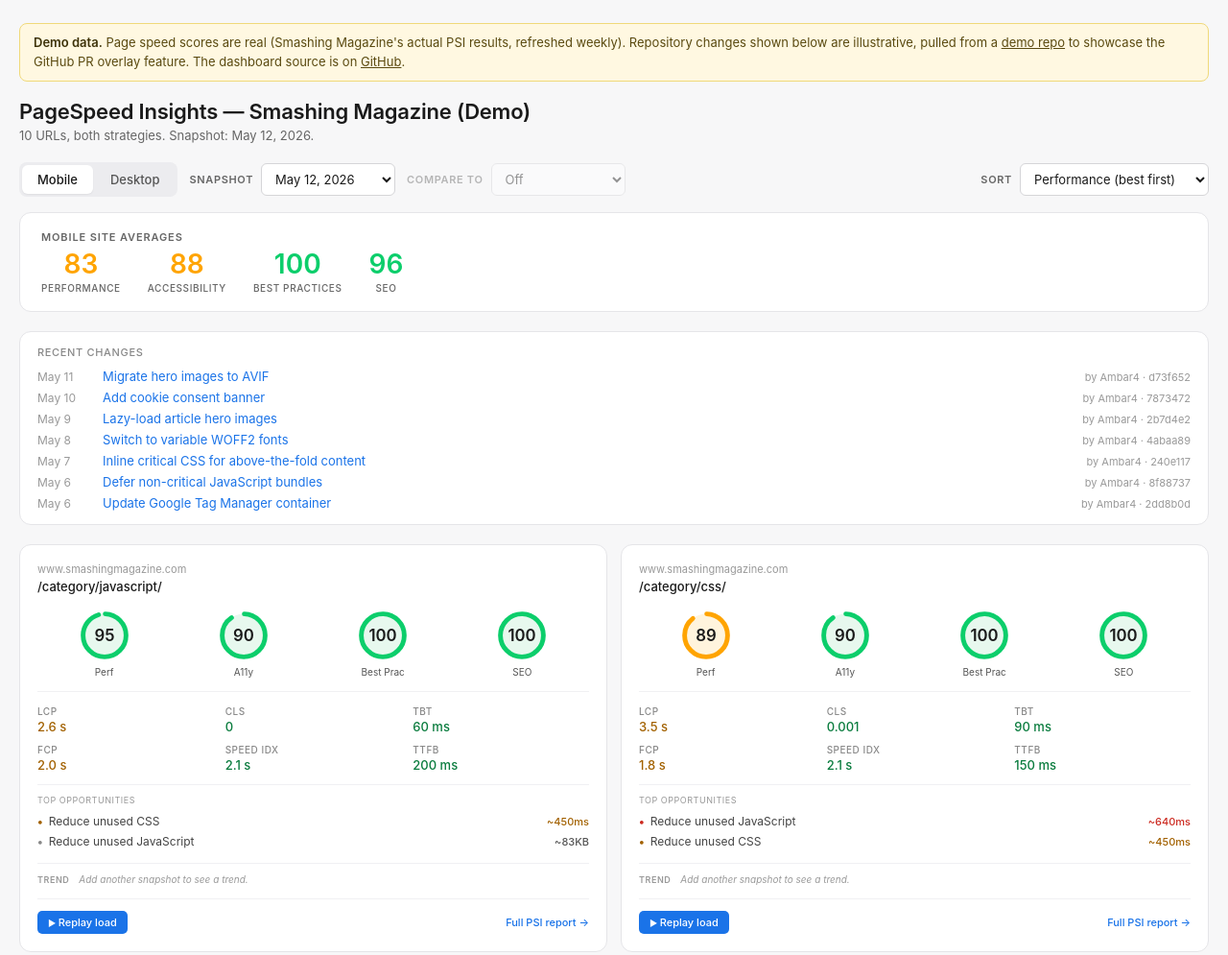
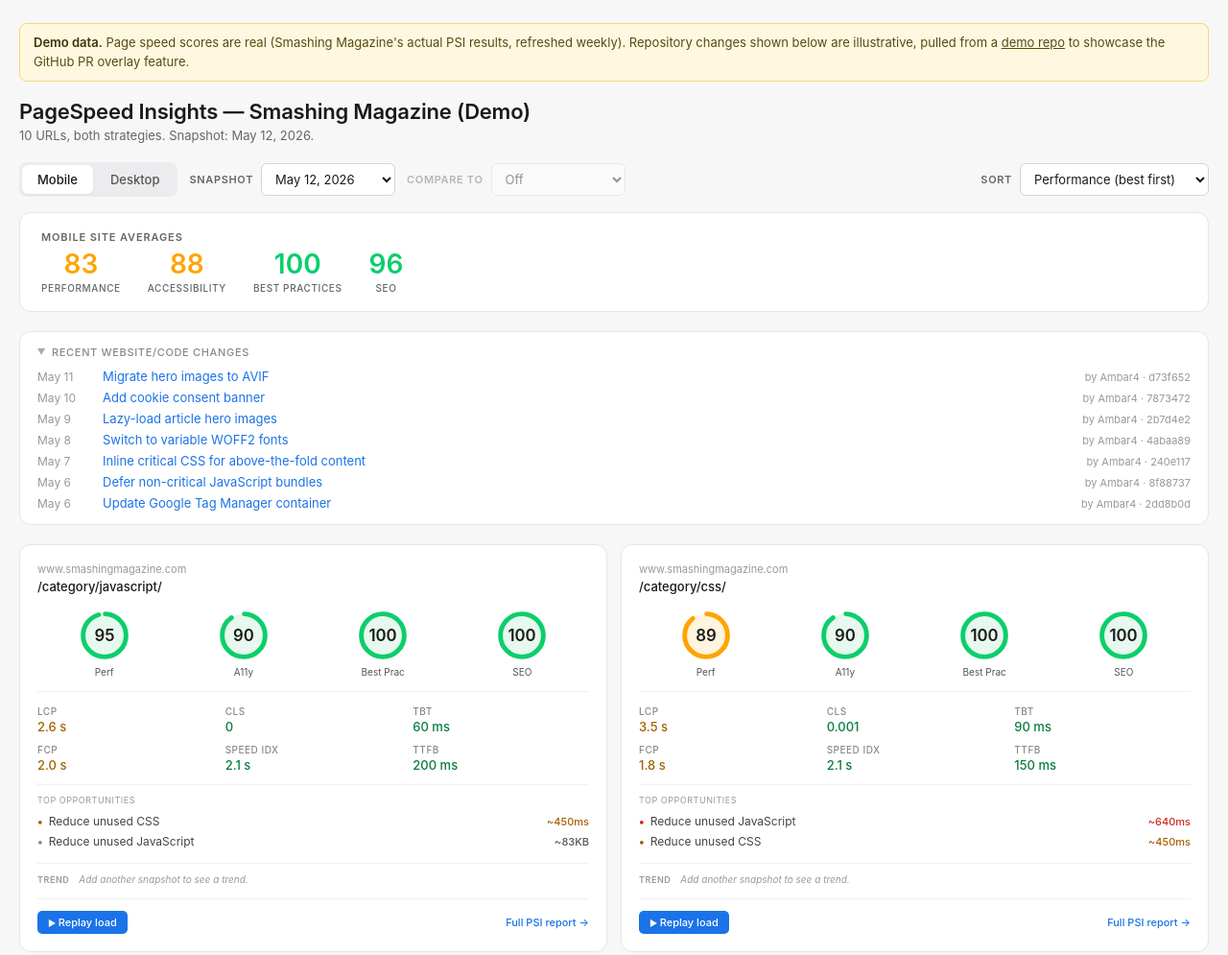
Before and after one commit to Ambar4/psi-dashboard-demo, a website: page template/index.html in a window 1280 px wide. Shown: the top 995 px of the page at 96% size. Drawn offline with Linux system fonts and the light colour scheme; files whose address does not match are found by name.

Commit message:
Tighten disclaimer; rename + collapse changes section

```diff
--- a/template/index.html
+++ b/template/index.html
@@ -278,8 +278,23 @@ select {
   letter-spacing: 0.06em;
   color: #888;
   font-weight: 500;
-  margin-bottom: 10px;
+  cursor: pointer;
+  user-select: none;
+  list-style: none;
+  display: flex;
+  align-items: center;
+  gap: 6px;
 }
+.changes-header::-webkit-details-marker { display: none; }
+.changes-header::before {
+  content: "\25B6";
+  font-size: 9px;
+  color: #aaa;
+  transition: transform 0.15s ease;
+  display: inline-block;
+}
+details[open] > .changes-header::before { transform: rotate(90deg); }
+details[open] > .changes-header { margin-bottom: 10px; }
 .changes-list {
   display: flex;
   flex-direction: column;
@@ -436,8 +451,7 @@ select {
     <strong>Demo data.</strong> Page speed scores are real (Smashing Magazine's actual PSI results, refreshed weekly).
     Repository changes shown below are illustrative, pulled from a
     <a href="https://github.com/Ambar4/smashing-demo-changes" target="_blank" rel="noopener" style="color:#5a4a10; text-decoration: underline;">demo repo</a>
-    to showcase the GitHub PR overlay feature. The dashboard source is on
-    <a href="https://github.com/Ambar4/psi-dashboard-demo" target="_blank" rel="noopener" style="color:#5a4a10; text-decoration: underline;">GitHub</a>.
+    to showcase the GitHub PR overlay feature.
   </div>
   <header>
     <div class="header-row">
@@ -703,13 +717,13 @@ function changesBlock(currentSnap, compareSnap) {
     inWindow = all.filter(c => c.date && c.date > compareSnap.capturedAt);
   }
   const headerLabel = compareSnap
-    ? 'Changes since ' + formatSnapshotLabel(compareSnap.id)
-    : 'Recent changes';
-  const header = '<div class="changes-header">' + headerLabel + '</div>';
+    ? 'Website/Code Changes since ' + formatSnapshotLabel(compareSnap.id)
+    : 'Recent Website/Code Changes';
+  const header = '<summary class="changes-header">' + headerLabel + '</summary>';
   if (inWindow.length === 0) {
-    return '<div class="changes-section">' + header +
+    return '<details class="changes-section" open>' + header +
       '<div class="changes-meta" style="font-style:italic;">No pull request (PR) activity in this window.</div>' +
-    '</div>';
+    '</details>';
   }
   const rows = inWindow.map(c => {
     const date = formatChangeDate(c.date);
@@ -725,9 +739,9 @@ function changesBlock(currentSnap, compareSnap) {
       '<div class="changes-meta">' + meta + '</div>' +
     '</div>';
   }).join('');
-  return '<div class="changes-section">' + header +
+  return '<details class="changes-section" open>' + header +
     '<div class="changes-list">' + rows + '</div>' +
-  '</div>';
+  '</details>';
 }
 
 function formatSavings(ins) {
```
